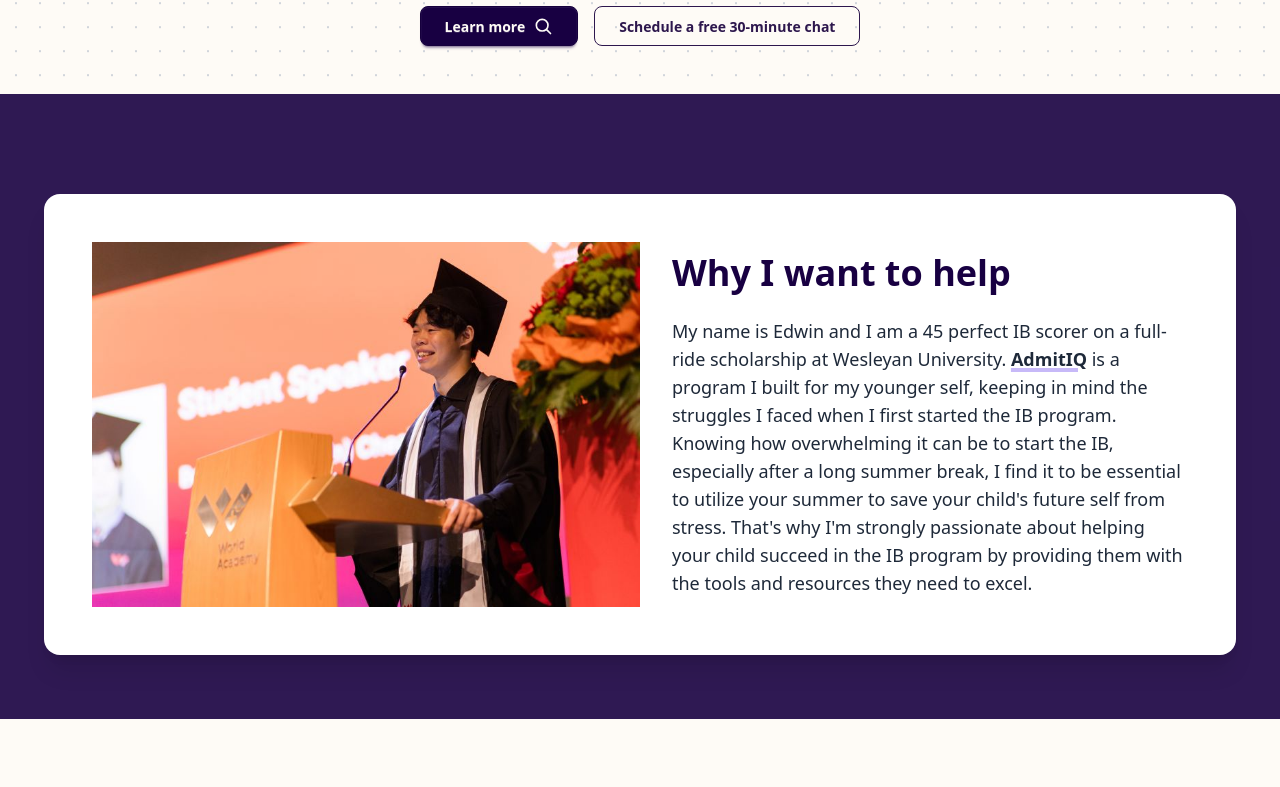
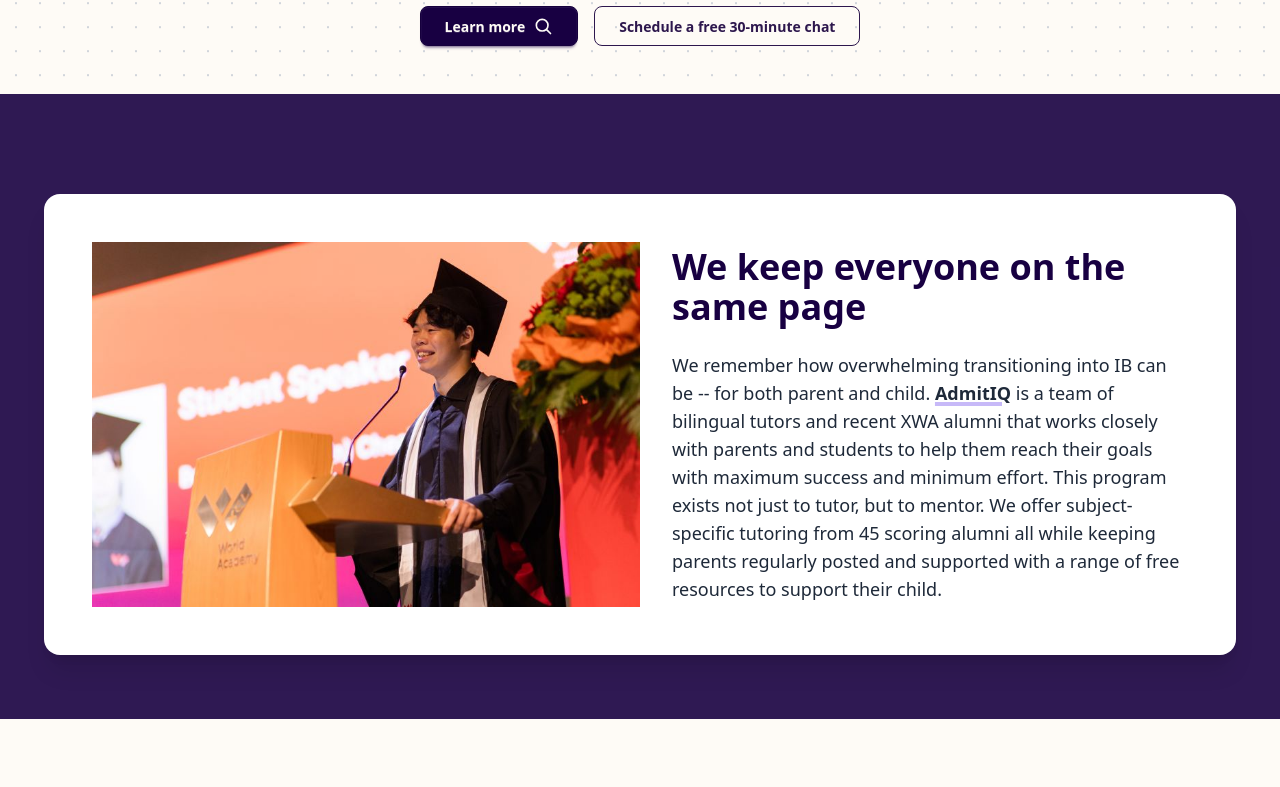
Before and after one commit to edwincheahmp4/admitiq, a SvelteKit app: page / in a window 1280 px wide. Shown: the part 496-1283 px from the top of the page. Built offline with nearby package versions, Linux system fonts and the light colour scheme.

Commit message:
Update +page.svelte

```diff
--- a/src/routes/(marketing)/+page.svelte
+++ b/src/routes/(marketing)/+page.svelte
@@ -88,20 +88,13 @@
             <!-- Text -->
             <div class="flex-1 text-center md:text-left w-full md:w-1/2 flex flex-col justify-center">
               <div class="text-2xl md:text-4xl font-bold pb-2 mb-2">
-                Why I want to help
+                We keep everyone on the same page
               </div>
               <div class="mt-2 text-lg font-normal text-gray-800">
-                My name is Edwin and I am a 45 perfect IB scorer on a full-ride
-                scholarship at Wesleyan University. <span
+                We remember how overwhelming transitioning into IB can be -- for both parent and child. <span
                   class="underline decoration-secondary decoration-4 font-bold"
                   >AdmitIQ</span
-                > is a program I built for my younger self, keeping in mind the struggles
-                I faced when I first started the IB program. Knowing how overwhelming
-                it can be to start the IB, especially after a long summer break,
-                I find it to be essential to utilize your summer to save your child's
-                future self from stress. That's why I'm strongly passionate about
-                helping your child succeed in the IB program by providing them with
-                the tools and resources they need to excel.
+                > is a team of bilingual tutors and recent XWA alumni that works closely with parents and students to help them reach their goals with maximum success and minimum effort. This program exists not just to tutor, but to mentor. We offer subject-specific tutoring from 45 scoring alumni all while keeping parents regularly posted and supported with a range of free resources to support their child.
               </div>
             </div>
           </div>
```
